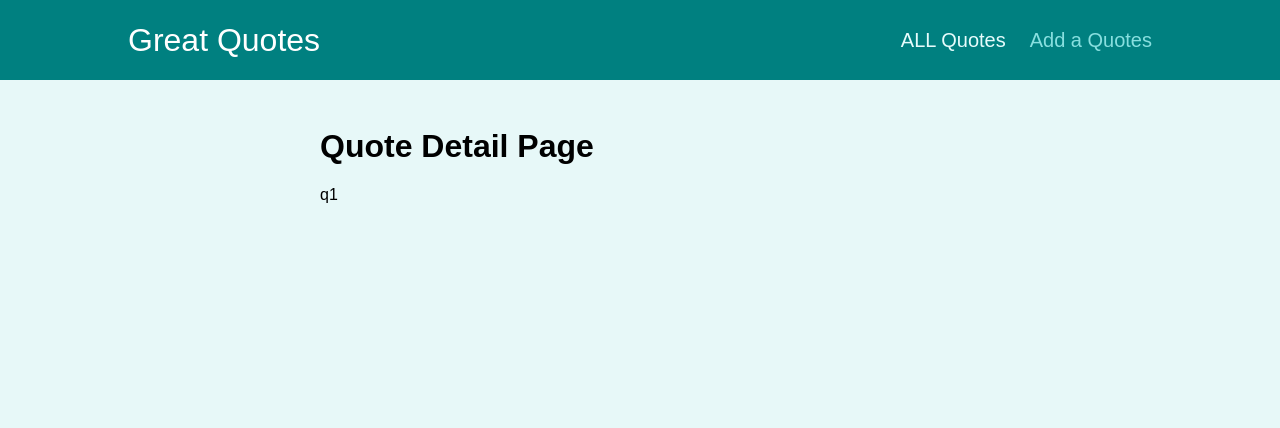
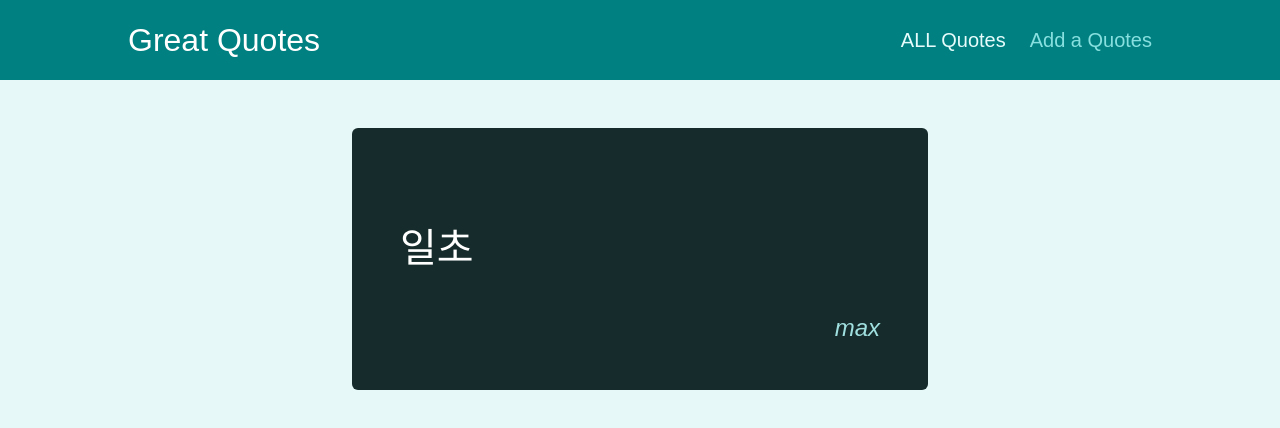
Before and after one commit to onomlight/spamu, a React (Create React App) app: page /quotes/q1 in a window 1280 px wide. Shown: the top 428 px of the page. Built offline with nearby package versions, Linux system fonts and the light colour scheme.

Commit message:
페이지 추가

```diff
--- a/src/pages/QuoteDetail.js
+++ b/src/pages/QuoteDetail.js
@@ -1,13 +1,22 @@
 import { Fragment } from 'react'
 import { Route, useParams } from 'react-router-dom'
+
+import HighlightedQuote from '../components/quotes/HighlightedQuote'
 import Comments from '../components/comments/Comments'
+const DUMMY = [
+  { id: 'q1', author: 'max', text: '일초' },
+  { id: 'q2', author: 'max2', text: '2초' },
+]
 const QuoteDetail = () => {
   const params = useParams()
 
+  const quote = DUMMY.find((quote) => quote.id === params.quoteId)
+  if (!quote) {
+    return <h1>No find level!</h1>
+  }
   return (
     <Fragment>
-      <h1>Quote Detail Page</h1>
-      <p>{params.quoteId}</p>
+      <HighlightedQuote text={quote.text} author={quote.author} />
       <Route path={`/quotes/${params.quoteId}/comments`}>
         <Comments />
       </Route>
```
